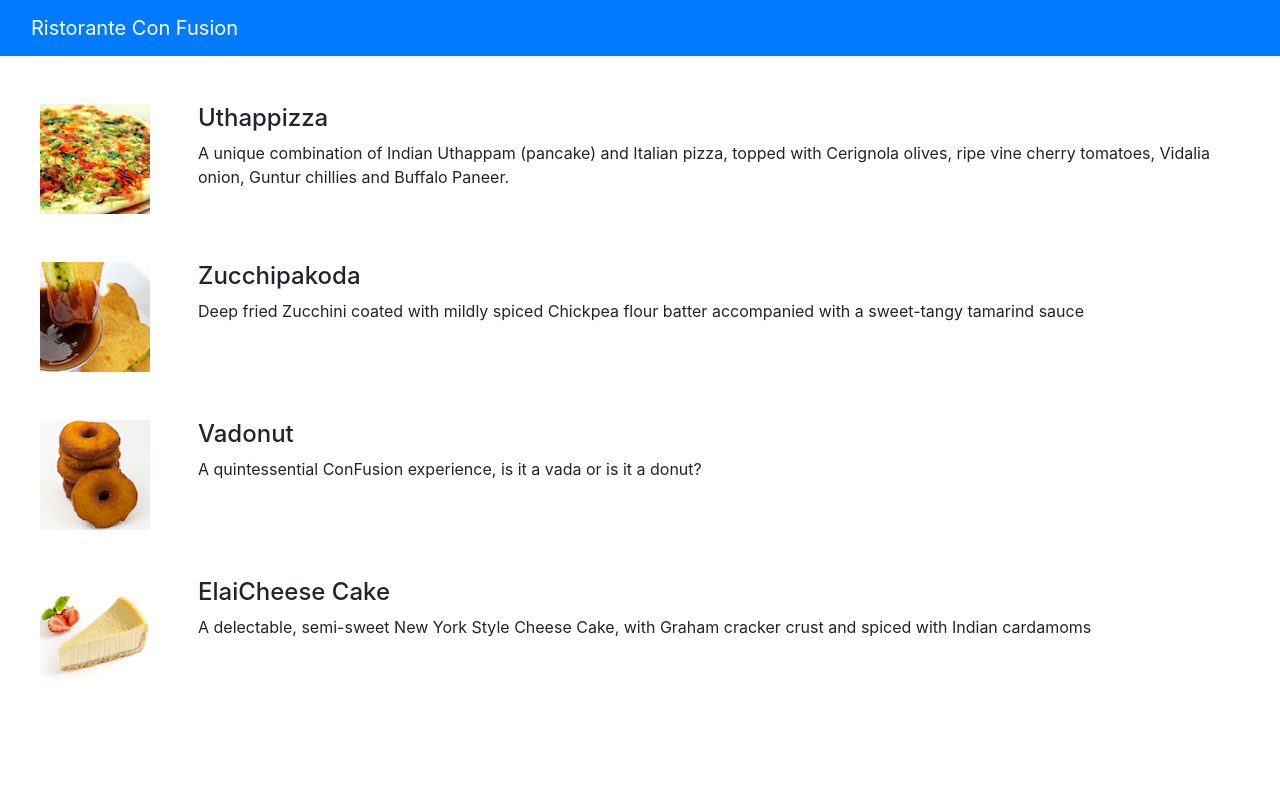
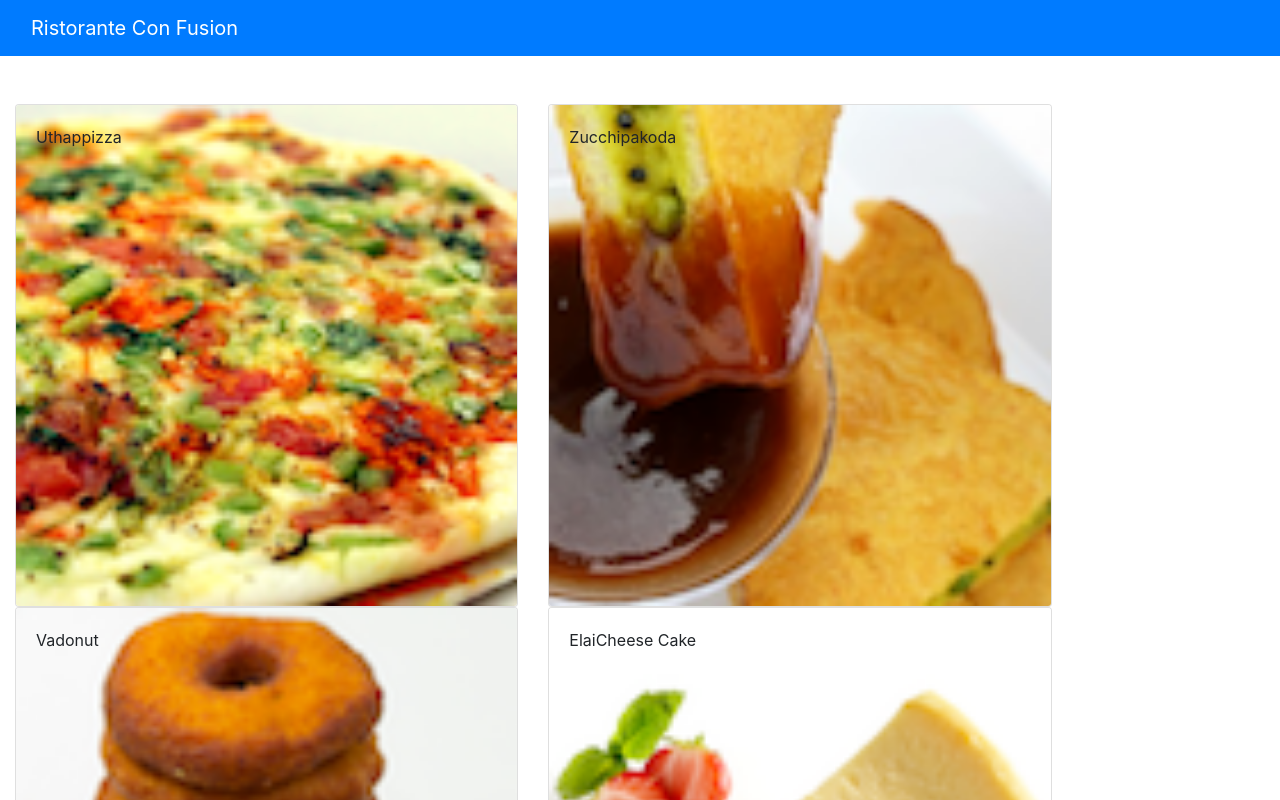
Before and after one commit to Badr-MOUFAD/conFusion-website, a React (Create React App) app: page / in a window 1280 px wide. Shown: the top 800 px of the page. Built offline with nearby package versions, Linux system fonts and the light colour scheme.

Commit message:
Components Part 2

```diff
--- a/src/App.js
+++ b/src/App.js
@@ -7,17 +7,21 @@ import { Navbar, NavbarBrand } from 'reactstrap';
 //component
 import Menu, { MenuItem } from './components/MenuComponent';
 
+import { DISHES } from './shared/dishes';
+
 
 function App() {
+  const dishes = DISHES;
+
   return (
-    <div className="App">
-      <Navbar color="primary" dark={true}>
+    <div>
+      <Navbar className="mb-5" color="primary" dark={true}>
         <Container fluid>
           <NavbarBrand href="#">Ristorante Con Fusion</NavbarBrand>
         </Container>
       </Navbar>
 
-      <Menu />
+      <Menu dishes={dishes}/>
     </div>
   );
 }
--- a/src/components/MenuComponent.js
+++ b/src/components/MenuComponent.js
@@ -1,82 +1,59 @@
-import React from 'react';
+import React, { useState } from 'react';
 import PropTypes from 'prop-types';
 
 //layout
 import { Container, Row, Col } from 'reactstrap';
 
 //reactstrap components
-import { Media } from 'reactstrap';
+import { Card, CardBody, CardImg, CardImgOverlay, CardText, CardTitle } from 'reactstrap';
 
 
 export function MenuItem(props) {
+    const dish = props.dish;
 
     return(
-        <Media key={props.id} tag="li" className="mt-5">
-            <Media left href="#" className="mr-5">
-                <Media object src={props.image} alt={props.name} />
-            </Media>
-            <Media body>
-                <Media heading>
-                    {props.name}
-                </Media>
-                <p>{props.description}</p>
-            </Media>
-        </Media>
+        <Col xs={12} md={{size: 5}} onClick={() => props.onSelectedMenuItem(dish)}>
+            <Card>
+                <CardImg width="100%" src={dish.image} alt={dish.name}/>
+                <CardImgOverlay>
+                    <CardTitle>{dish.name}</CardTitle>
+                </CardImgOverlay>
+            </Card>
+        </Col>
     );
 }
 
-MenuItem.prototype = {
-    id: PropTypes.number,
-    image: PropTypes.string,
-    name: PropTypes.string,
-    description: PropTypes.string
+export function MenuItemDescription(props) {
+    const dish = props.dish;
+
+    if(!dish)
+        return <div></div>
+
+    return(
+        <Card>
+            <CardImg top src={dish.image} alt={dish.name}/>
+            <CardBody>
+                <CardTitle>{dish.name}</CardTitle>
+                <CardText>{dish.description}</CardText>
+            </CardBody>
+        </Card>
+    );
 }
 
 
 function Menu(props) {
+    const dishes = props.dishes;
 
-    const dishes = [
-        {
-          id: 0,
-          name:'Uthappizza',
-          image: 'assets/images/uthappizza.png',
-          category: 'mains',
-          label:'Hot',
-          price:'4.99',
-          description:'A unique combination of Indian Uthappam (pancake) and Italian pizza, topped with Cerignola olives, ripe vine cherry tomatoes, Vidalia onion, Guntur chillies and Buffalo Paneer.'                        },
-       {
-          id: 1,
-          name:'Zucchipakoda',
-          image: 'assets/images/zucchipakoda.png',
-          category: 'appetizer',
-          label:'',
-          price:'1.99',
-          description:'Deep fried Zucchini coated with mildly spiced Chickpea flour batter accompanied with a sweet-tangy tamarind sauce'                        },
-       {
-          id: 2,
-          name:'Vadonut',
-          image: 'assets/images/vadonut.png',
-          category: 'appetizer',
-          label:'New',
-          price:'1.99',
-          description:'A quintessential ConFusion experience, is it a vada or is it a donut?'                        },
-       {
-          id: 3,
-          name:'ElaiCheese Cake',
-          image: 'assets/images/elaicheesecake.png',
-          category: 'dessert',
-          label:'',
-          price:'2.99',
-          description:'A delectable, semi-sweet New York Style Cheese Cake, with Graham cracker crust and spiced with Indian cardamoms'                        }
-    ];
+    const [selectedDish, setSelectedDish] = useState(null);
 
     return(
         <Container fluid>
             <Row>
-                <Media list className="mr-5">
-                    {dishes.map((dish) =>
-                    <MenuItem id={dish.id} name={dish.name} image={dish.image} description={dish.description}/>)}
-                </Media>
+                {dishes.map((dish) =>
+                <MenuItem dish={dish} onSelectedMenuItem={(newSelectedDish) => setSelectedDish(newSelectedDish)}/>)}
+            </Row>
+            <Row>
+                <Col xs={12} md={5}><MenuItemDescription dish={selectedDish}/></Col>
             </Row>
         </Container>
     );
--- /dev/null
+++ b/src/shared/dishes.js
@@ -0,0 +1,186 @@
+export const DISHES =
+    [
+        {
+        id: 0,
+        name:'Uthappizza',
+        image: 'assets/images/uthappizza.png',
+        category: 'mains',
+        label:'Hot',
+        price:'4.99',
+        description:'A unique combination of Indian Uthappam (pancake) and Italian pizza, topped with Cerignola olives, ripe vine cherry tomatoes, Vidalia onion, Guntur chillies and Buffalo Paneer.',
+        comments: [
+            {
+            id: 0,
+            rating: 5,
+            comment: "Imagine all the eatables, living in conFusion!",
+            author: "John Lemon",
+            date: "2012-10-16T17:57:28.556094Z"
+            },
+            {
+            id: 1,
+            rating: 4,
+            comment: "Sends anyone to heaven, I wish I could get my mother-in-law to eat it!",
+            author: "Paul McVites",
+            date: "2014-09-05T17:57:28.556094Z"
+            },
+            {
+            id: 2,
+            rating: 3,
+            comment: "Eat it, just eat it!",
+            author: "Michael Jaikishan",
+            date: "2015-02-13T17:57:28.556094Z"
+            },
+            {
+            id: 3,
+            rating: 4,
+            comment: "Ultimate, Reaching for the stars!",
+            author: "Ringo Starry",
+            date: "2013-12-02T17:57:28.556094Z"
+            },
+            {
+            id: 4,
+            rating: 2,
+            comment: "It's your birthday, we're gonna party!",
+            author: "25 Cent",
+            date: "2011-12-02T17:57:28.556094Z"
+            }
+        ]                        },
+        {
+        id: 1,
+        name:'Zucchipakoda',
+        image: 'assets/images/zucchipakoda.png',
+        category: 'appetizer',
+        label:'',
+        price:'1.99',
+        description:'Deep fried Zucchini coated with mildly spiced Chickpea flour batter accompanied with a sweet-tangy tamarind sauce',
+        comments: [
+            {
+            id: 0,
+            rating: 5,
+            comment: "Imagine all the eatables, living in conFusion!",
+            author: "John Lemon",
+            date: "2012-10-16T17:57:28.556094Z"
+            },
+            {
+            id: 1,
+            rating: 4,
+            comment: "Sends anyone to heaven, I wish I could get my mother-in-law to eat it!",
+            author: "Paul McVites",
+            date: "2014-09-05T17:57:28.556094Z"
+            },
+            {
+            id: 2,
+            rating: 3,
+            comment: "Eat it, just eat it!",
+            author: "Michael Jaikishan",
+            date: "2015-02-13T17:57:28.556094Z"
+            },
+            {
+            id: 3,
+            rating: 4,
+            comment: "Ultimate, Reaching for the stars!",
+            author: "Ringo Starry",
+            date: "2013-12-02T17:57:28.556094Z"
+            },
+            {
+            id: 4,
+            rating: 2,
+            comment: "It's your birthday, we're gonna party!",
+            author: "25 Cent",
+            date: "2011-12-02T17:57:28.556094Z"
+            }
+        ]
+        },
+        {
+        id: 2,
+        name:'Vadonut',
+        image: 'assets/images/vadonut.png',
+        category: 'appetizer',
+        label:'New',
+        price:'1.99',
+        description:'A quintessential ConFusion experience, is it a vada or is it a donut?',
+        comments: [
+            {
+            id: 0,
+            rating: 5,
+            comment: "Imagine all the eatables, living in conFusion!",
+            author: "John Lemon",
+            date: "2012-10-16T17:57:28.556094Z"
+            },
+            {
+            id: 1,
+            rating: 4,
+            comment: "Sends anyone to heaven, I wish I could get my mother-in-law to eat it!",
+            author: "Paul McVites",
+            date: "2014-09-05T17:57:28.556094Z"
+            },
+            {
+            id: 2,
+            rating: 3,
+            comment: "Eat it, just eat it!",
+            author: "Michael Jaikishan",
+            date: "2015-02-13T17:57:28.556094Z"
+            },
+            {
+            id: 3,
+            rating: 4,
+            comment: "Ultimate, Reaching for the stars!",
+            author: "Ringo Starry",
+            date: "2013-12-02T17:57:28.556094Z"
+            },
+            {
+            id: 4,
+            rating: 2,
+            comment: "It's your birthday, we're gonna party!",
+            author: "25 Cent",
+            date: "2011-12-02T17:57:28.556094Z"
+            }
+        ]
+        },
+        {
+        id: 3,
+        name:'ElaiCheese Cake',
+        image: 'assets/images/elaicheesecake.png',
+        category: 'dessert',
+        label:'',
+        price:'2.99',
+        description:'A delectable, semi-sweet New York Style Cheese Cake, with Graham cracker crust and spiced with Indian cardamoms',
+        comments: [
+            {
+            id: 0,
+            rating: 5,
+            comment: "Imagine all the eatables, living in conFusion!",
+            author: "John Lemon",
+            date: "2012-10-16T17:57:28.556094Z"
+            },
+            {
+            id: 1,
+            rating: 4,
+            comment: "Sends anyone to heaven, I wish I could get my mother-in-law to eat it!",
+            author: "Paul McVites",
+            date: "2014-09-05T17:57:28.556094Z"
+            },
+            {
+            id: 2,
+            rating: 3,
+            comment: "Eat it, just eat it!",
+            author: "Michael Jaikishan",
+            date: "2015-02-13T17:57:28.556094Z"
+            },
+            {
+            id: 3,
+            rating: 4,
+            comment: "Ultimate, Reaching for the stars!",
+            author: "Ringo Starry",
+            date: "2013-12-02T17:57:28.556094Z"
+            },
+            {
+            id: 4,
+            rating: 2,
+            comment: "It's your birthday, we're gonna party!",
+            author: "25 Cent",
+            date: "2011-12-02T17:57:28.556094Z"
+            }
+        ]
+        }
+    ];
```
